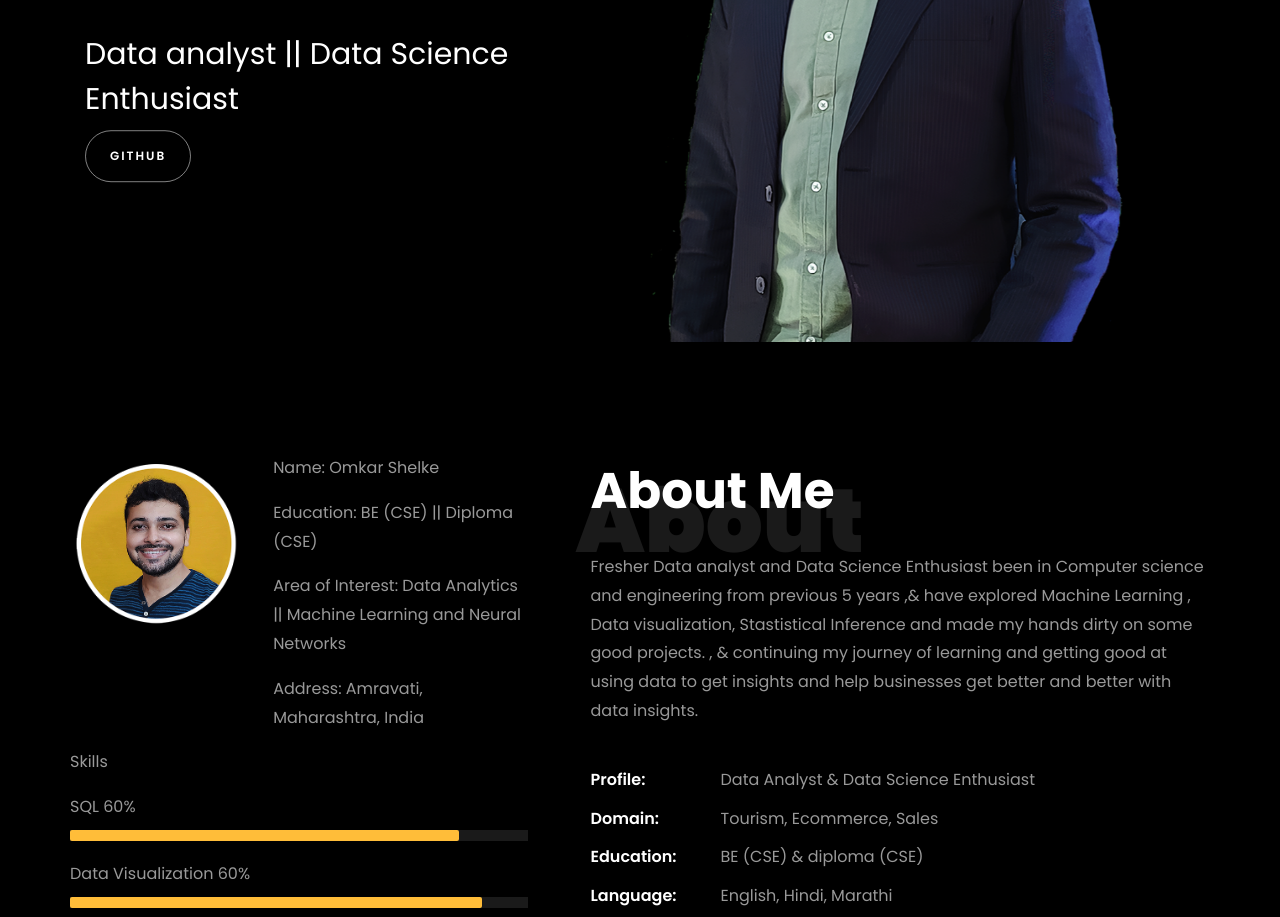
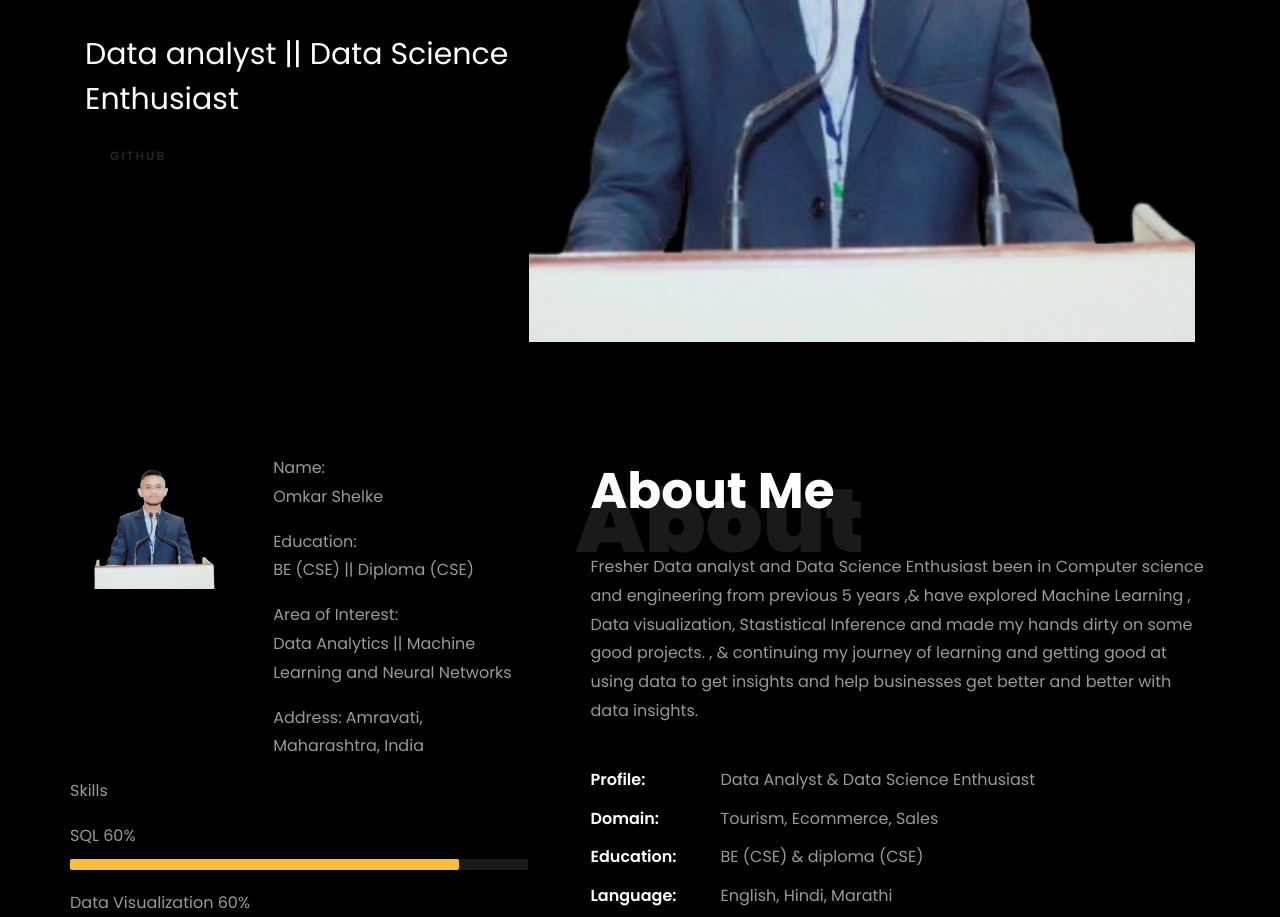
Before and after one commit to shelkeom230/omkarshelke.github.io, a plain HTML site: page index.html in a window 1280 px wide. Shown: the part 408-1325 px from the top of the page. Drawn offline with Linux system fonts and the light colour scheme; files whose address does not match are found by name.

Commit message:
changed pictures

```diff
--- a/index.html
+++ b/index.html
@@ -143,7 +143,7 @@ body{
 	      	<div class="overlay"></div>
 	         <div class="container">
 	          <div class="row d-md-flex no-gutters slider-text align-items-end justify-content-end" data-scrollax-parent="true">
-	          	<div class="one-third js-fullheight order-md-last img" style="background-image:url(images/bg_1.png);">
+	          	<div class="one-third js-fullheight order-md-last img" style="background-image:url(images/bgg_1.png);">
 	          	 <div class="overlay"></div>
 	          	</div>
 		          <div class="one-forth d-flex  align-items-center ftco-animate" data-scrollax=" properties: { translateY: '70%' }">
@@ -193,7 +193,7 @@ body{
 						<!-- <h2 class="d-flex" style="margin-bottom: 0">With over 5 years of experience</h2> -->
 						<!-- <br> -->
 			            <!-- <p><a href="https://www.youtube.com/@RishabhMishraOfficial" class="btn btn-primary py-3 px-4">YouTube</a>  -->
-							<a href="https://github.com/shelkeom230" class="btn btn-white btn-outline-white py-3 px-4">Github</a></p>
+							<a href="https://github.com/shelkeom230" class="btn btn-Success btn-outline-white py-3 px-4">Github</a></p>
 		            </div>
 		          </div>
 	        	</div>
@@ -215,15 +215,15 @@ body{
 								<div class="row">
 									<div class="col-sm-6 col-md-5">
 									  <div class="about-img">
-										<img src="images/about-me.png" class="img-fluid rounded b-shadow-a" alt="">
+										<img src="images/bgg_1.png" class="img-fluid rounded b-shadow-a" alt="">
 									  </div>
 									</div>
 									<!-- Details next to profile image -->
 									<div class="col-sm-6 col-md-7">
 									  <div class="about-info">
-										<p><span class="title-s">Name: </span> <span>Omkar Shelke</span></p>
-										<p><span class="title-s">Education: </span> <span>BE (CSE) || Diploma (CSE)</span></p>
-										<p><span class="title-s">Area of Interest: </span> <span>Data Analytics || Machine Learning and Neural Networks</span></p>
+										<p><span class="title-s">Name: <br></span> <span>Omkar Shelke</span></p>
+										<p><span class="title-s">Education: <br></span> <span>BE (CSE) || Diploma (CSE)</span></p>
+										<p><span class="title-s">Area of Interest: <br></span> <span>Data Analytics || Machine Learning and Neural Networks</span></p>
 										<!-- <p><span class="title-s">Job Role: </span> <span></span></p> -->
 										<!-- <p><span class="title-s">Experience: </span> <span>5 Years 3 Months</span></p> -->
 										<p><span class="title-s">Address: </span> <span>Amravati, Maharashtra, India</span></p>
```
Also changed, not shown: images/bgg_1.png (added).
